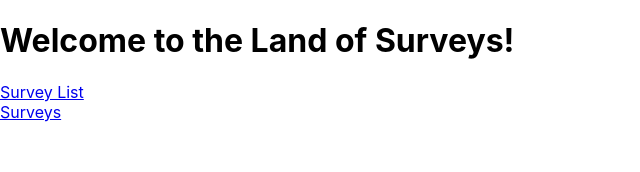
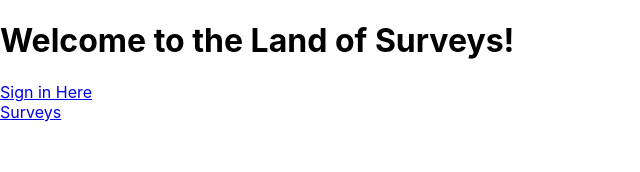
Before and after one commit to GarrettBrown-dev/react-firebase, a React (Create React App) app: page / in a window 1280 px wide. Shown: the top 172 px of the page, without its empty margins (0-640 px from the left). Built offline with nearby package versions, Linux system fonts and the light colour scheme; no server answers; the database is empty; what @react-firebase/auth would draw is missing.

Commit message:
add Links to Header
Co-authored-by: Patrick Osten <patrickosten040@gmail.com>
Co-authored-by: Garrett Brown <gman9mm@live.com>

```diff
--- a/src/components/Header.js
+++ b/src/components/Header.js
@@ -5,7 +5,7 @@ const Header = () => {
   return (
     <>
       <h1>Welcome to the Land of Surveys!</h1>
-      <Link to="/SurveyList">Survey List</Link><br/>
+      <Link to="/Signin">Sign in Here</Link><br/>
       <Link to="/Surveys">Surveys</Link>
     </>
   )
```
